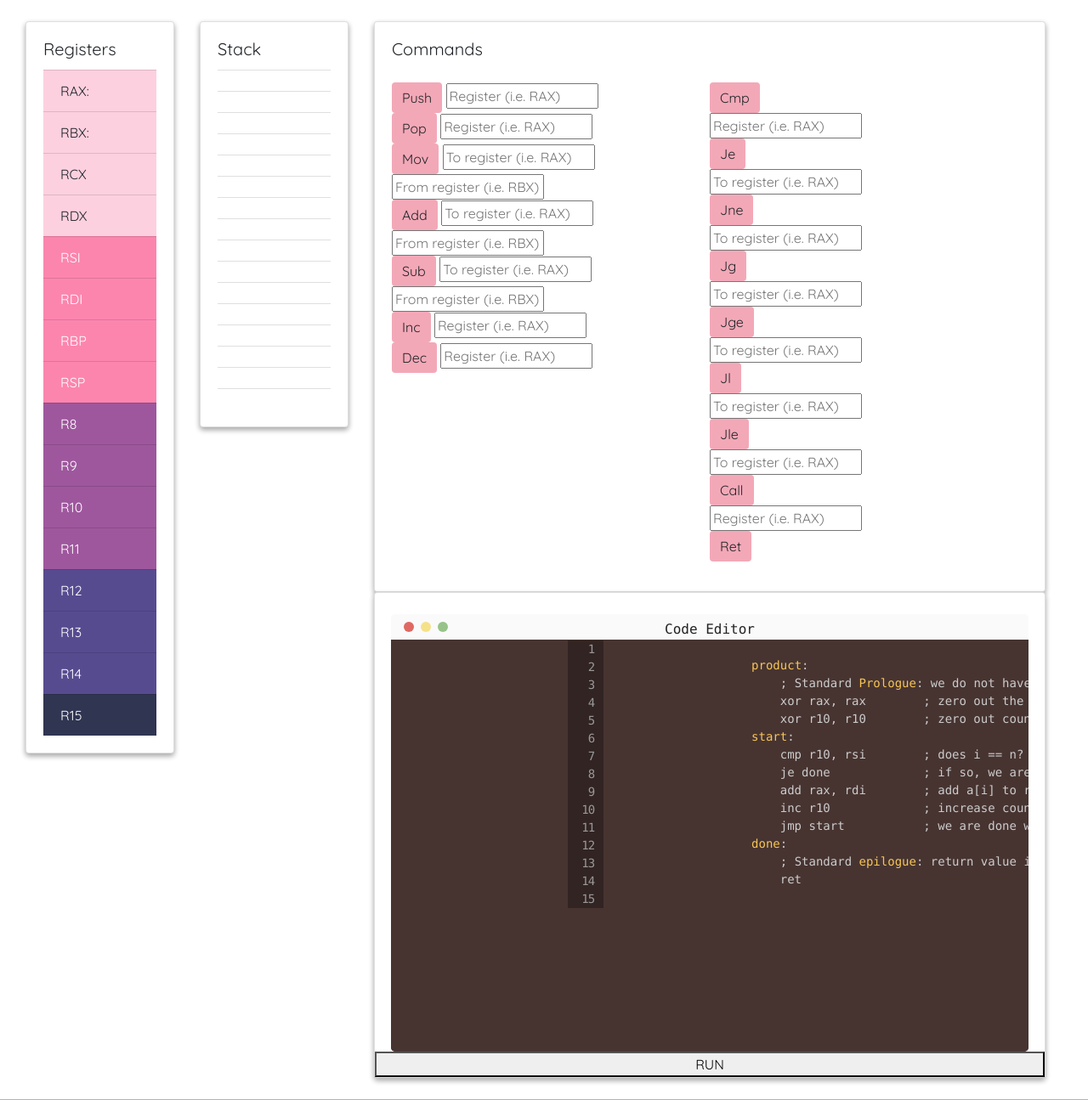
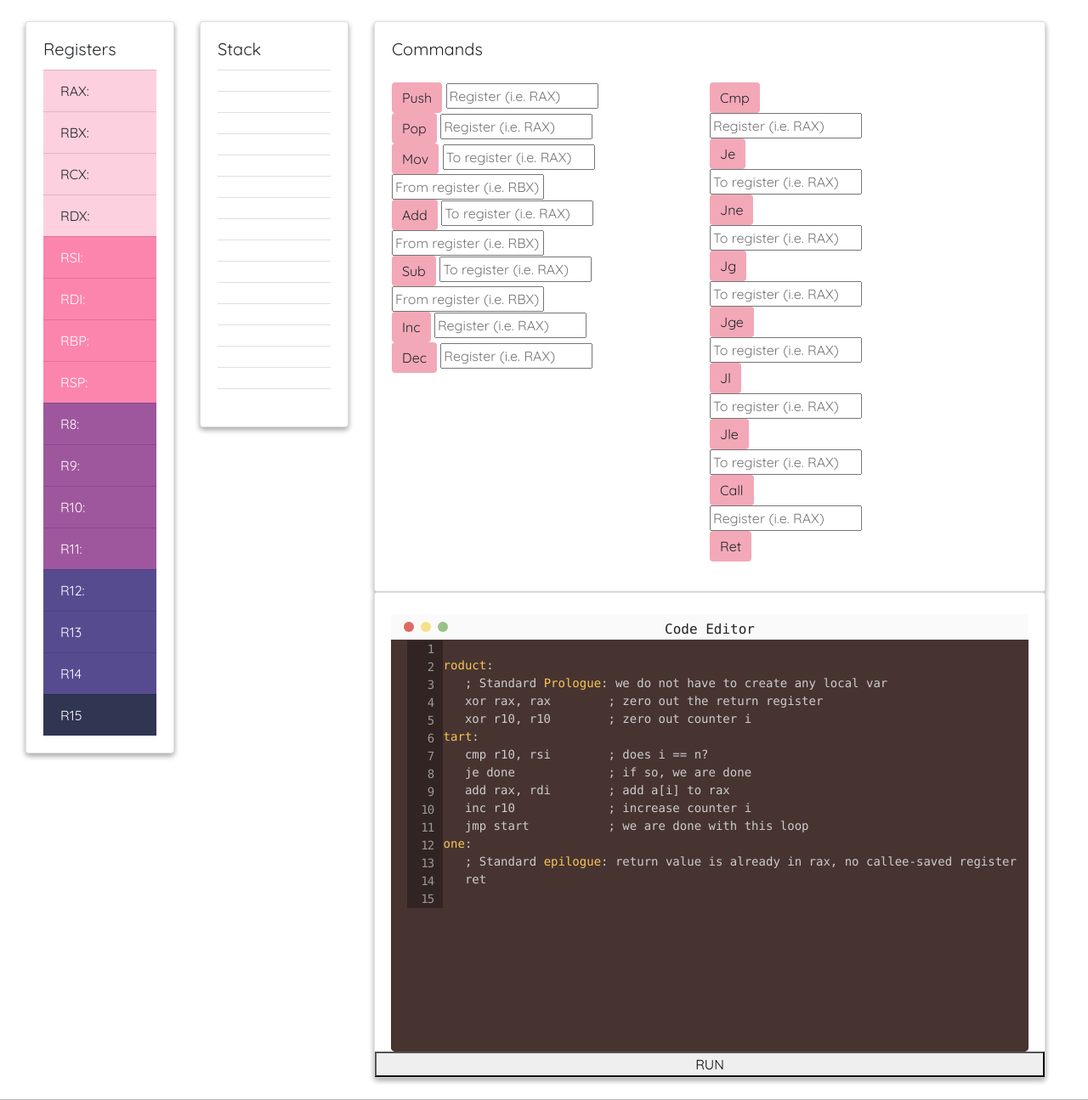
Before and after one commit to jennywng/CodersAssemble, a PHP site: page /index.html in a window 1280 px wide. Shown: the part 76-1371 px from the top of the page at 85% size. Run offline with PHP 8.4, Linux system fonts and the light colour scheme; some libraries are stand-ins or nearby versions.

Commit message:
code editor

```diff
--- a/css/codeeditor.css
+++ b/css/codeeditor.css
@@ -231,7 +231,7 @@
 	top: 0;
 
 	font-size: 100%;
-	left: -13em;
+	left: -26.5em;
 	width: 3em; /* works for line-numbers below 1000 lines */
 	letter-spacing: -1px;
 	background-color: #322422;
--- a/index.html
+++ b/index.html
@@ -94,17 +94,17 @@
                                 <ul class="list-group list-group-flush">
                                     <li class="list-group-item ret-reg" id="rax">RAX: <span id="rax-val"></span></li>
                                     <li class="list-group-item callee-saved" id="rbx">RBX: <span id="rbx-val"></span></li>
-                                    <li class="list-group-item param-reg" id="rcx">RCX</li>
-                                    <li class="list-group-item param-reg" id="rdx">RDX</li>
-                                    <li class="list-group-item param-reg" id="rsi">RSI</li>
-                                    <li class="list-group-item param-reg" id="rdi">RDI</li>
-                                    <li class="list-group-item base-pointer" id="rbp">RBP</li>
-                                    <li class="list-group-item stack-pointer" id="rsp">RSP</li>
-                                    <li class="list-group-item param-reg" id="r8">R8</li>
-                                    <li class="list-group-item param-reg" id="r9">R9</li>
-                                    <li class="list-group-item caller-saved" id="r10">R10</li>
-                                    <li class="list-group-item caller-saved" id="r11">R11</li>
-                                    <li class="list-group-item caller-saved" id="r12">R12</li>
+                                    <li class="list-group-item param-reg" id="rcx">RCX: <span id="rcx-val"></span></li>
+                                    <li class="list-group-item param-reg" id="rdx">RDX: <span id="rdx-val"></span></li>
+                                    <li class="list-group-item param-reg" id="rsi">RSI: <span id="rsi-val"></span></li>
+                                    <li class="list-group-item param-reg" id="rdi">RDI: <span id="rdi-val"></span></li>
+                                    <li class="list-group-item base-pointer" id="rbp">RBP: <span id="rbp-val"></span></li>
+                                    <li class="list-group-item stack-pointer" id="rsp">RSP: <span id="rsp-val"></span></li>
+                                    <li class="list-group-item param-reg" id="r8">R8: <span id="r8-val"></span></li>
+                                    <li class="list-group-item param-reg" id="r9">R9: <span id="r9-val"></span></li>
+                                    <li class="list-group-item caller-saved" id="r10">R10: <span id="r10-val"></span></li>
+                                    <li class="list-group-item caller-saved" id="r11">R11: <span id="r11-val"></span></li>
+                                    <li class="list-group-item caller-saved" id="r12">R12: <span id="r12-val"></span></li>
                                     <li class="list-group-item caller-saved" id="r13">R13</li>
                                     <li class="list-group-item caller-saved" id="r14">R14</li>
                                     <li class="list-group-item caller-saved" id="r15">R15</li>
```
Lines whose indentation alone changed are shown as unchanged.
